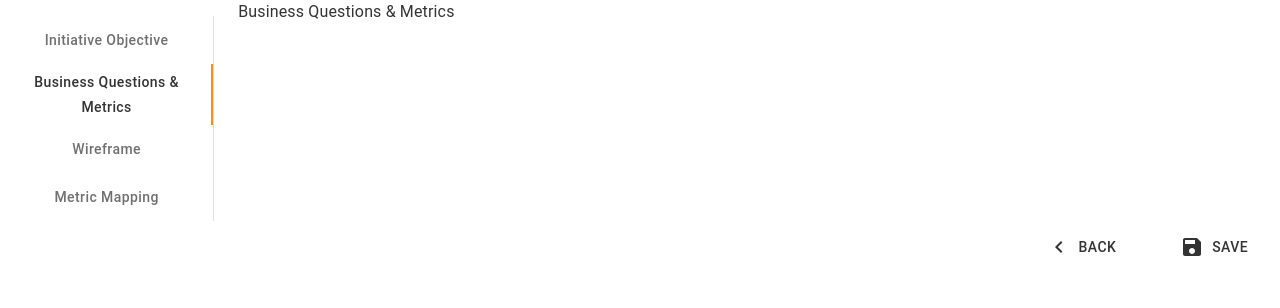
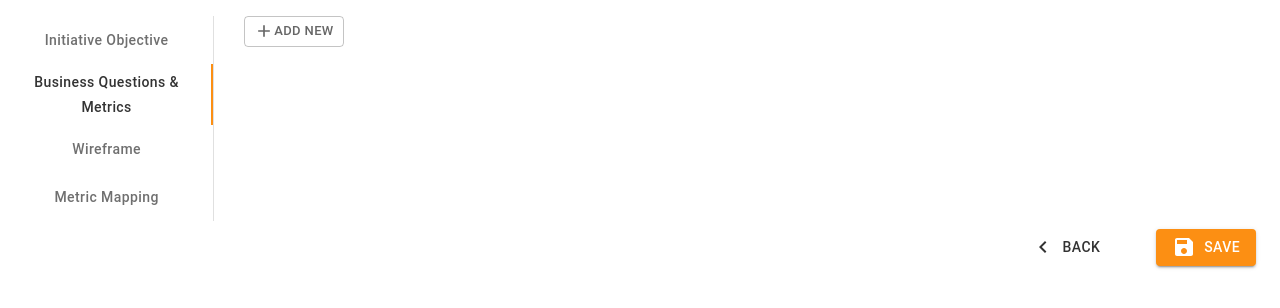
Before and after one commit to rusyanto/domo-initiative, a React app: page /workbook/1 in a window 1280 px wide. Both pictures are taken after a click on the tab "Business Questions & Metrics". Shown: the top 308 px of the page. Built offline with nearby package versions, Linux system fonts and the light colour scheme.

Commit message:
Styled buttons

```diff
--- /dev/null
+++ b/src/components/AddButton/AddButton.js
@@ -0,0 +1,13 @@
+import React from 'react';
+import Button from '@material-ui/core/Button';
+import AddIcon from '@material-ui/icons/Add';
+
+function AddButton(props) {
+  return (
+    <Button {...props} variant="outlined" size="small" style={{ color: 'rgba(0, 0, 0, 0.6)', marginTop: 16 }}>
+      <AddIcon fontSize="small" />Add New
+    </Button>
+  );
+}
+
+export default AddButton;
--- /dev/null
+++ b/src/components/AddButton/index.js
@@ -0,0 +1 @@
+export {default} from './AddButton.js';
--- a/src/components/App/App.js
+++ b/src/components/App/App.js
@@ -23,7 +23,10 @@ const theme = createMuiTheme({
     text: {
       primary: 'rgba(0, 0, 0, 0.8)',
       secondary: 'rgba(0, 0, 0, 0.4)'
-    }
+    },
+  },
+  form: {
+    padding: '0 6px',
   }
 });
 
--- /dev/null
+++ b/src/components/BusinessQns/BusinessQns.js
@@ -0,0 +1,21 @@
+import React from 'react';
+import Grid from '@material-ui/core/Grid';
+import AddButton from '../AddButton';
+
+function BusinessQns() {
+  const handleAdd = () => {
+    console.log("Clicked Add");
+  };
+
+  return (
+    <form noValidate autoComplete="off" style={{ padding: '0 6px' }} onClick={handleAdd}>
+      <Grid container>
+        <Grid item xs={12}>
+          <AddButton />
+        </Grid>
+      </Grid>
+    </form>
+  );
+}
+
+export default BusinessQns;
--- /dev/null
+++ b/src/components/BusinessQns/index.js
@@ -0,0 +1 @@
+export {default} from './BusinessQns.js';
--- /dev/null
+++ b/src/components/MetricMap/MetricMap.js
@@ -0,0 +1,21 @@
+import React from 'react';
+import Grid from '@material-ui/core/Grid';
+import AddButton from '../AddButton';
+
+function MetricMap() {
+  const handleAdd = () => {
+    console.log("Clicked Add");
+  };
+
+  return (
+    <form noValidate autoComplete="off" style={{ padding: '0 6px' }} onClick={handleAdd}>
+      <Grid container>
+        <Grid item xs={12}>
+          <AddButton />
+        </Grid>
+      </Grid>
+    </form>
+  );
+}
+
+export default MetricMap;
--- /dev/null
+++ b/src/components/MetricMap/index.js
@@ -0,0 +1 @@
+export {default} from './MetricMap.js';
--- /dev/null
+++ b/src/components/Wireframe/Wireframe.js
@@ -0,0 +1,21 @@
+import React from 'react';
+import Grid from '@material-ui/core/Grid';
+import AddButton from '../AddButton';
+
+function Wireframe() {
+  const handleAdd = () => {
+    console.log("Clicked Add");
+  };
+
+  return (
+    <form noValidate autoComplete="off" style={{ padding: '0 6px' }} onClick={handleAdd}>
+      <Grid container>
+        <Grid item xs={12}>
+          <AddButton />
+        </Grid>
+      </Grid>
+    </form>
+  );
+}
+
+export default Wireframe;
--- /dev/null
+++ b/src/components/Wireframe/index.js
@@ -0,0 +1 @@
+export {default} from './Wireframe.js';
--- a/src/components/Workbook/Workbook.js
+++ b/src/components/Workbook/Workbook.js
@@ -9,6 +9,9 @@ import Grid from '@material-ui/core/Grid';
 import NavigateBeforeIcon from '@material-ui/icons/NavigateBefore';
 import TabPanel from '../TabPanel';
 import InitiativeObjtv from '../InitiativeObjtv';
+import BusinessQns from '../BusinessQns';
+import Wireframe from '../Wireframe';
+import MetricMap from '../MetricMap';
 
 function a11yProps(index) {
   return {
@@ -74,20 +77,20 @@ function Workbook() {
           <InitiativeObjtv />
         </TabPanel>
         <TabPanel value={value} index={1}>
-          Business Questions & Metrics
+          <BusinessQns />
         </TabPanel>
         <TabPanel value={value} index={2}>
-          Wireframe
+          <Wireframe />
         </TabPanel>
         <TabPanel value={value} index={3}>
-          Metric Mapping
+          <MetricMap />
         </TabPanel>
       </Grid>
       <Grid item xs={12} className={classes.buttons}>
         <Button href="/">
           <NavigateBeforeIcon className={classes.button} />Back
         </Button>
-        <Button>
+        <Button variant="contained" color="secondary">
           <SaveIcon className={classes.button} />Save
         </Button>
       </Grid>
```
Also changed, not shown: src/redux/store.js (added).
